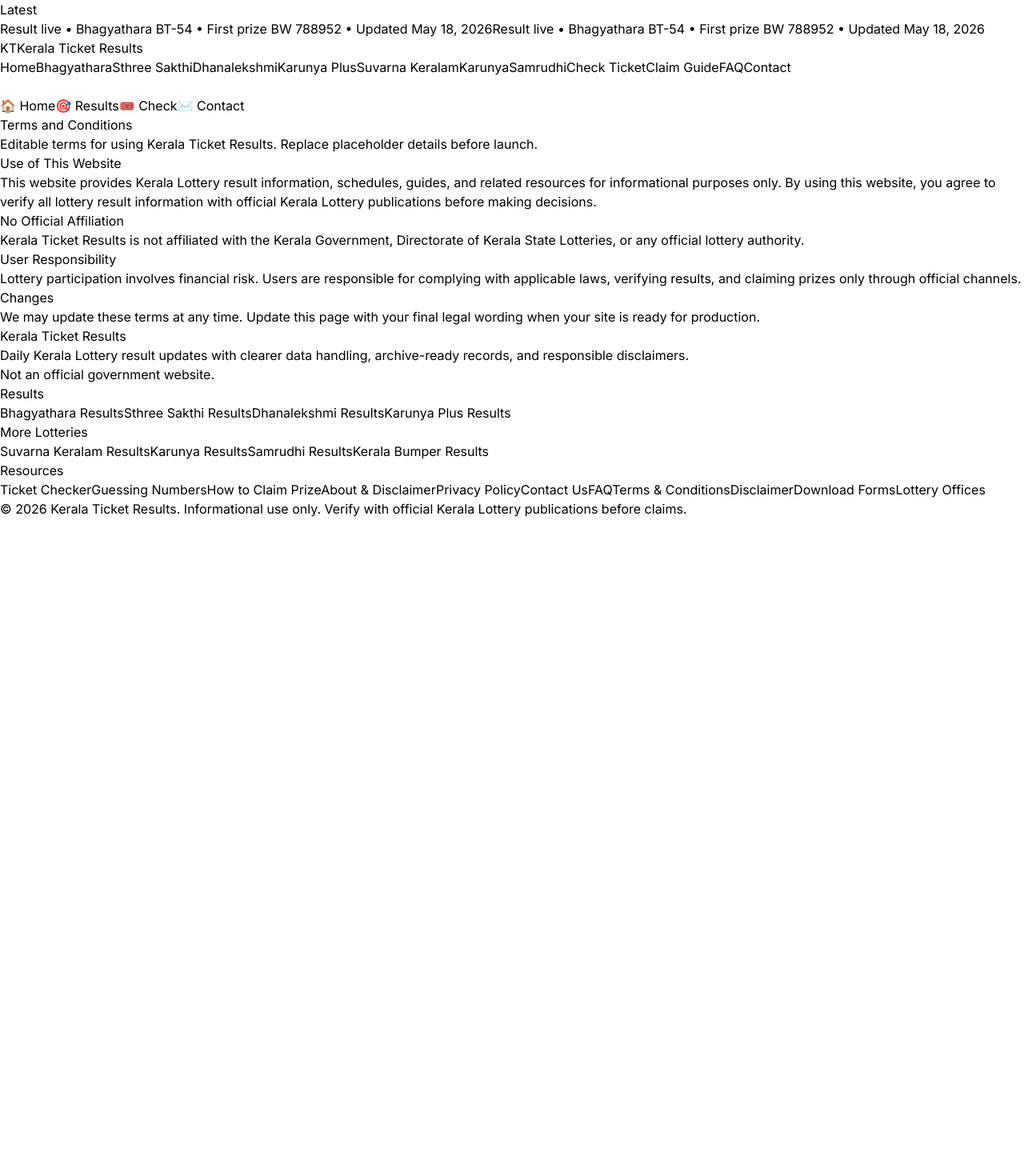
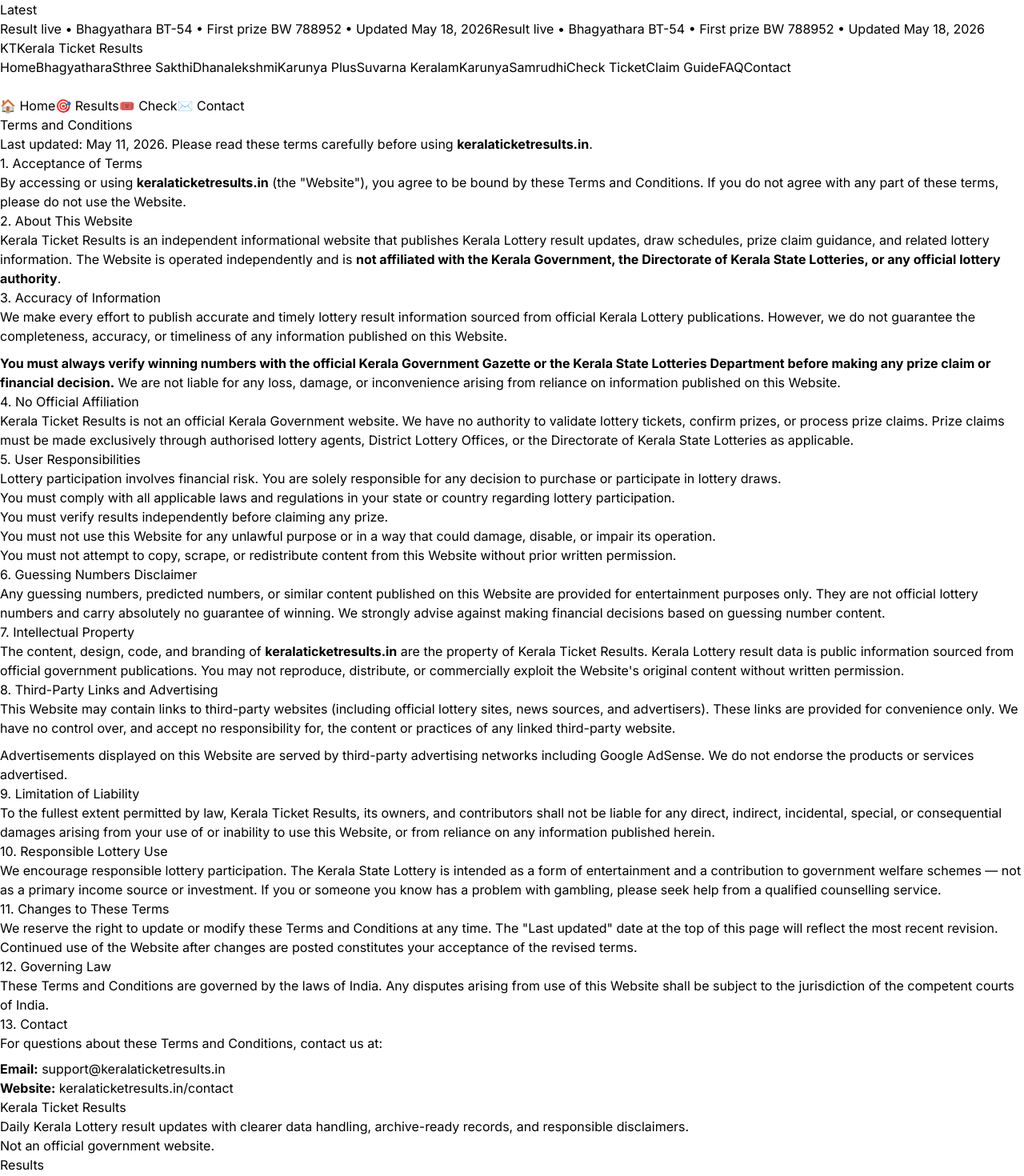
Before and after one commit to dhileep111/kerala-lottery-site, a React (Vite) app in the folder artifacts/kerala-lottery/: page /terms in a window 1280 px wide. Shown: the top 1470 px of the page at 80% size. Before the commit the page ends 800 px from the top, so only its background shows below. Built offline with nearby package versions, Linux system fonts and the light colour scheme; the HTML template or start-up script is replaced by a standard one.

Commit message:
Update TermsPage.tsx

```diff
--- a/artifacts/kerala-lottery/src/pages/TermsPage.tsx
+++ b/artifacts/kerala-lottery/src/pages/TermsPage.tsx
@@ -1,11 +1,87 @@
 export default function TermsPage() {
   return (
     <main className="page"><div className="container">
-      <div className="hero"><h1>Terms and Conditions</h1><p>Editable terms for using Kerala Ticket Results. Replace placeholder details before launch.</p></div>
-      <section className="content-card"><h2>Use of This Website</h2><p>This website provides Kerala Lottery result information, schedules, guides, and related resources for informational purposes only. By using this website, you agree to verify all lottery result information with official Kerala Lottery publications before making decisions.</p></section>
-      <section className="content-card"><h2>No Official Affiliation</h2><p>Kerala Ticket Results is not affiliated with the Kerala Government, Directorate of Kerala State Lotteries, or any official lottery authority.</p></section>
-      <section className="content-card"><h2>User Responsibility</h2><p>Lottery participation involves financial risk. Users are responsible for complying with applicable laws, verifying results, and claiming prizes only through official channels.</p></section>
-      <section className="content-card"><h2>Changes</h2><p>We may update these terms at any time. Update this page with your final legal wording when your site is ready for production.</p></section>
+      <div className="hero">
+        <h1>Terms and Conditions</h1>
+        <p>Last updated: May 11, 2026. Please read these terms carefully before using <strong>keralaticketresults.in</strong>.</p>
+      </div>
+
+      <section className="content-card">
+        <h2>1. Acceptance of Terms</h2>
+        <p>By accessing or using <strong>keralaticketresults.in</strong> (the "Website"), you agree to be bound by these Terms and Conditions. If you do not agree with any part of these terms, please do not use the Website.</p>
+      </section>
+
+      <section className="content-card">
+        <h2>2. About This Website</h2>
+        <p>Kerala Ticket Results is an independent informational website that publishes Kerala Lottery result updates, draw schedules, prize claim guidance, and related lottery information. The Website is operated independently and is <strong>not affiliated with the Kerala Government, the Directorate of Kerala State Lotteries, or any official lottery authority</strong>.</p>
+      </section>
+
+      <section className="content-card">
+        <h2>3. Accuracy of Information</h2>
+        <p>We make every effort to publish accurate and timely lottery result information sourced from official Kerala Lottery publications. However, we do not guarantee the completeness, accuracy, or timeliness of any information published on this Website.</p>
+        <p style={{ marginTop: 10 }}><strong>You must always verify winning numbers with the official Kerala Government Gazette or the Kerala State Lotteries Department before making any prize claim or financial decision.</strong> We are not liable for any loss, damage, or inconvenience arising from reliance on information published on this Website.</p>
+      </section>
+
+      <section className="content-card">
+        <h2>4. No Official Affiliation</h2>
+        <p>Kerala Ticket Results is not an official Kerala Government website. We have no authority to validate lottery tickets, confirm prizes, or process prize claims. Prize claims must be made exclusively through authorised lottery agents, District Lottery Offices, or the Directorate of Kerala State Lotteries as applicable.</p>
+      </section>
+
+      <section className="content-card">
+        <h2>5. User Responsibilities</h2>
+        <ul>
+          <li>Lottery participation involves financial risk. You are solely responsible for any decision to purchase or participate in lottery draws.</li>
+          <li>You must comply with all applicable laws and regulations in your state or country regarding lottery participation.</li>
+          <li>You must verify results independently before claiming any prize.</li>
+          <li>You must not use this Website for any unlawful purpose or in a way that could damage, disable, or impair its operation.</li>
+          <li>You must not attempt to copy, scrape, or redistribute content from this Website without prior written permission.</li>
+        </ul>
+      </section>
+
+      <section className="content-card">
+        <h2>6. Guessing Numbers Disclaimer</h2>
+        <p>Any guessing numbers, predicted numbers, or similar content published on this Website are provided for entertainment purposes only. They are not official lottery numbers and carry absolutely no guarantee of winning. We strongly advise against making financial decisions based on guessing number content.</p>
+      </section>
+
+      <section className="content-card">
+        <h2>7. Intellectual Property</h2>
+        <p>The content, design, code, and branding of <strong>keralaticketresults.in</strong> are the property of Kerala Ticket Results. Kerala Lottery result data is public information sourced from official government publications. You may not reproduce, distribute, or commercially exploit the Website's original content without written permission.</p>
+      </section>
+
+      <section className="content-card">
+        <h2>8. Third-Party Links and Advertising</h2>
+        <p>This Website may contain links to third-party websites (including official lottery sites, news sources, and advertisers). These links are provided for convenience only. We have no control over, and accept no responsibility for, the content or practices of any linked third-party website.</p>
+        <p style={{ marginTop: 10 }}>Advertisements displayed on this Website are served by third-party advertising networks including Google AdSense. We do not endorse the products or services advertised.</p>
+      </section>
+
+      <section className="content-card">
+        <h2>9. Limitation of Liability</h2>
+        <p>To the fullest extent permitted by law, Kerala Ticket Results, its owners, and contributors shall not be liable for any direct, indirect, incidental, special, or consequential damages arising from your use of or inability to use this Website, or from reliance on any information published herein.</p>
+      </section>
+
+      <section className="content-card">
+        <h2>10. Responsible Lottery Use</h2>
+        <p>We encourage responsible lottery participation. The Kerala State Lottery is intended as a form of entertainment and a contribution to government welfare schemes — not as a primary income source or investment. If you or someone you know has a problem with gambling, please seek help from a qualified counselling service.</p>
+      </section>
+
+      <section className="content-card">
+        <h2>11. Changes to These Terms</h2>
+        <p>We reserve the right to update or modify these Terms and Conditions at any time. The "Last updated" date at the top of this page will reflect the most recent revision. Continued use of the Website after changes are posted constitutes your acceptance of the revised terms.</p>
+      </section>
+
+      <section className="content-card">
+        <h2>12. Governing Law</h2>
+        <p>These Terms and Conditions are governed by the laws of India. Any disputes arising from use of this Website shall be subject to the jurisdiction of the competent courts of India.</p>
+      </section>
+
+      <section className="content-card">
+        <h2>13. Contact</h2>
+        <p>For questions about these Terms and Conditions, contact us at:</p>
+        <p style={{ marginTop: 8 }}>
+          <strong>Email:</strong> <a href="mailto:support@keralaticketresults.in">support@keralaticketresults.in</a><br />
+          <strong>Website:</strong> <a href="https://keralaticketresults.in/contact">keralaticketresults.in/contact</a>
+        </p>
+      </section>
     </div></main>
   );
 }
```
